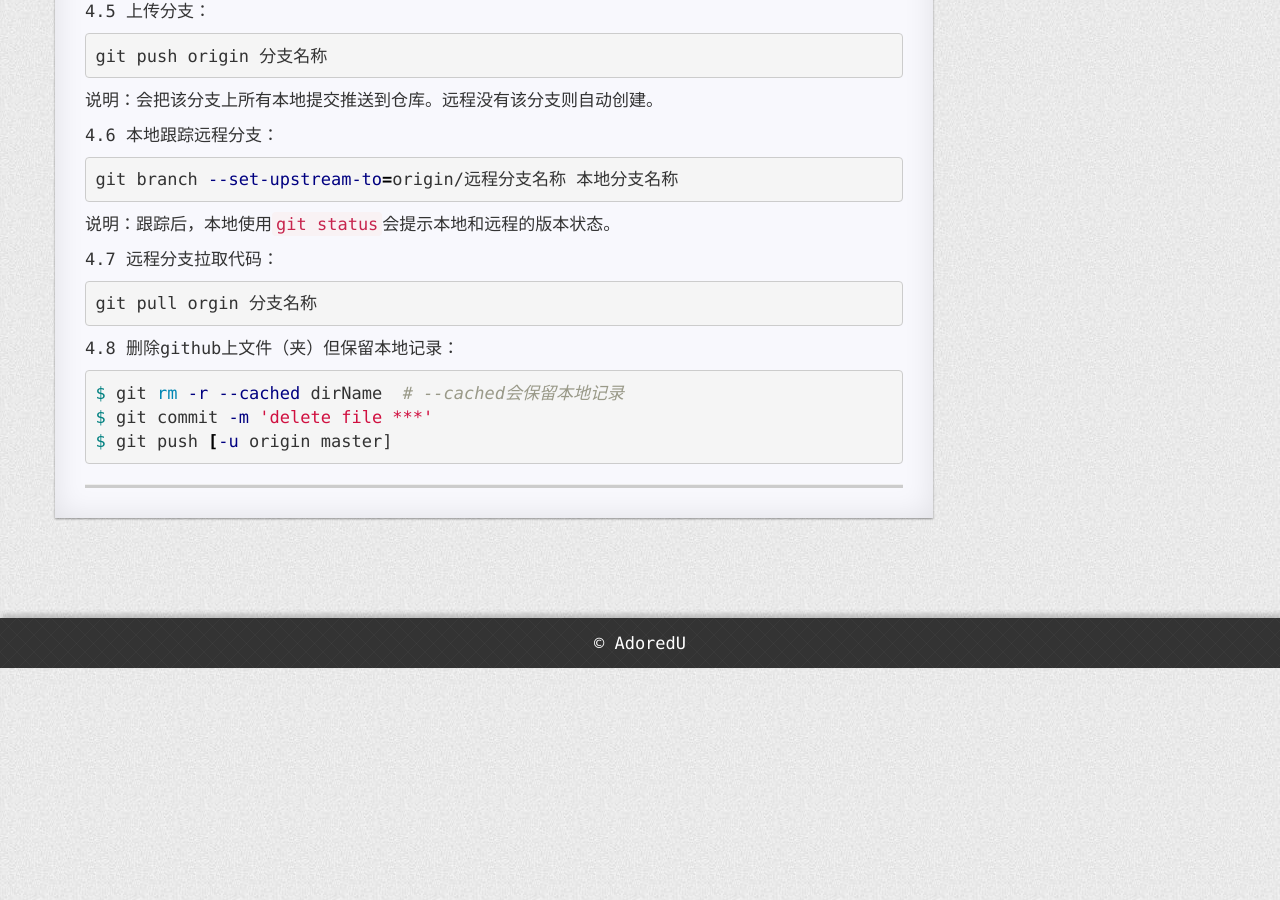
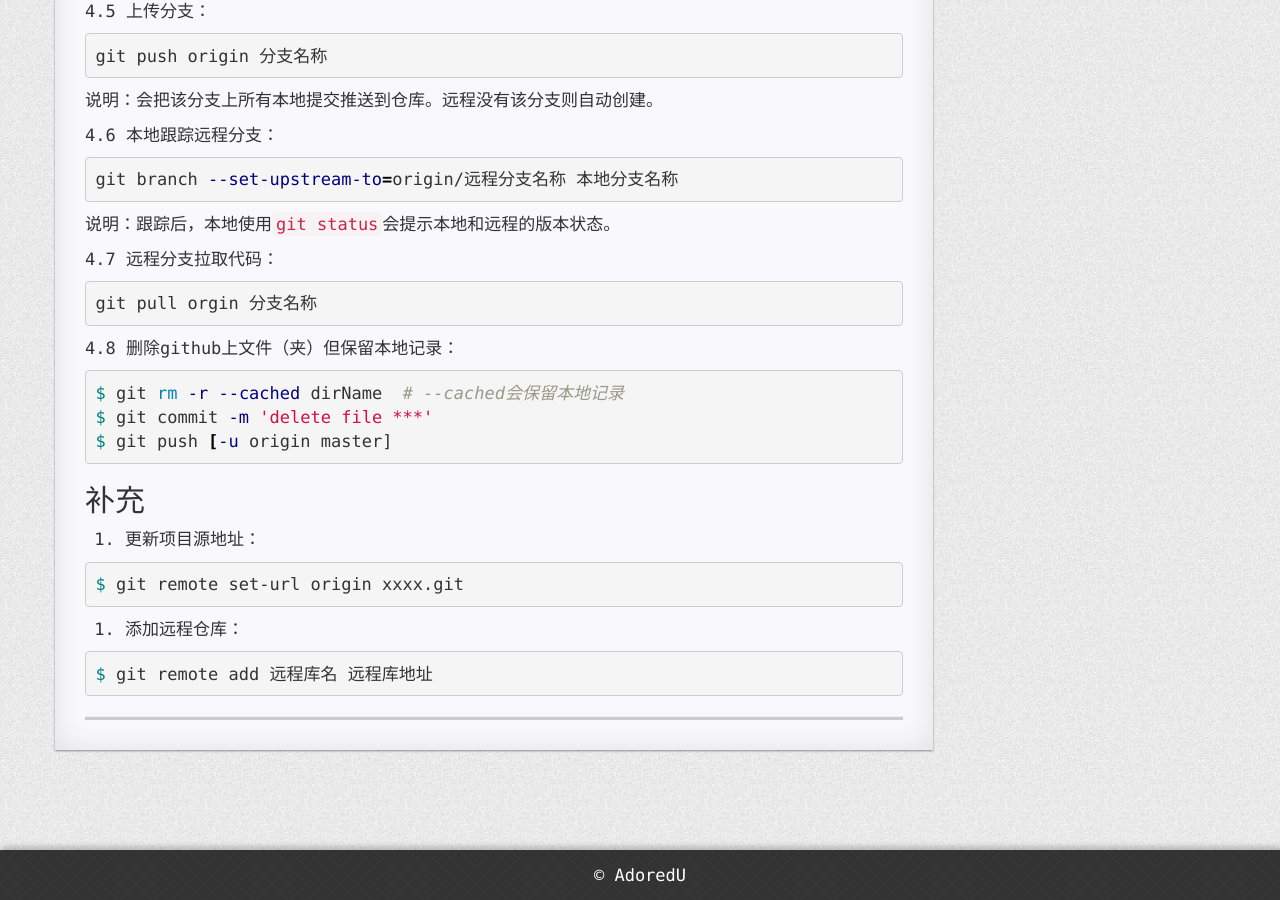
Before and after one commit to AdoredU/AdoredU.github.io, a Jekyll site: the page built from _posts/2019-10-14-git.md, in a window 1280 px wide and 900 px high, scrolled down 19721 px. Built offline with Jekyll 4.4.1, drawn with Linux system fonts in a browser that asks for light colours; nearby versions of some CDN libraries; comment, search, counter and statistics services are not loaded; a style sheet for code colours, icons or effects is not loaded.

Commit message:
更新git笔记

````diff
--- a/_posts/2019-10-14-git.md
+++ b/_posts/2019-10-14-git.md
@@ -813,3 +813,17 @@ $ git rm -r --cached dirName  # --cached会保留本地记录
 $ git commit -m 'delete file ***'
 $ git push [-u origin master]
 ```
+
+## 补充
+
+1. 更新项目源地址：
+
+```shell
+$ git remote set-url origin xxxx.git
+```
+
+2. 添加远程仓库：
+
+```shell
+$ git remote add 远程库名 远程库地址
+```
````
